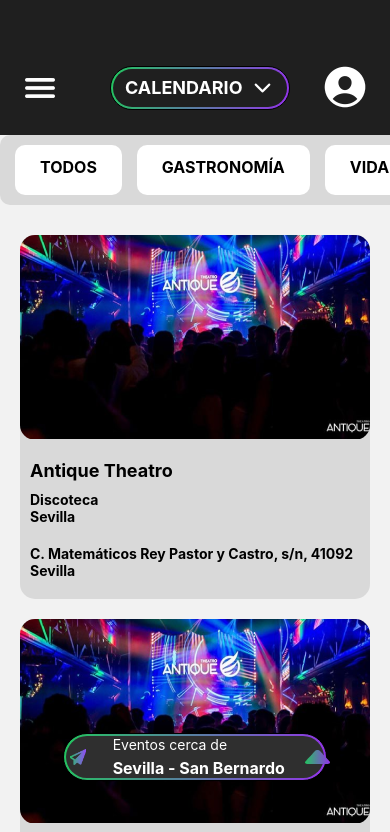
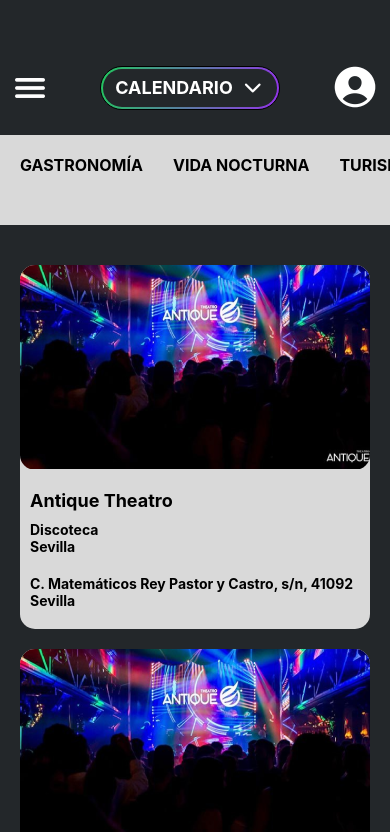
Before and after one commit to Guia-Social/GuiaSocial-Front, a React Native app: screen /Home in a window 390 px wide. Shown: the top 832 px of the page. Built offline with nearby package versions, Linux system fonts and the light colour scheme.

Commit message:
Diseño terminado

```diff
--- a/App.js
+++ b/App.js
@@ -4,7 +4,7 @@
 import { createStackNavigator } from '@react-navigation/stack';
 import { NavigationContainer } from '@react-navigation/native';
 import { CalendarScreen, GastronomiaScreen, HomeScreen, OpcionesScreen, ProfileScreen, SearchNearbyLocation, BuscarScreen,
-  AñadirScreen, TodosScreen, VidaNocturnaScreen } from './src/paginas/tabs/';
+  AñadirScreen, VidaNocturnaScreen } from './src/paginas/tabs/';
 import { TurismoScreen } from './src/paginas/tabs/TurismoScreen';
 import { MusicaScreen } from './src/paginas/tabs/MusicaScreen';
 import { TeatroYEspectaculoScreen } from './src/paginas/tabs/TeatroYEspectaculoScreen';
@@ -43,7 +43,6 @@
         <Stack.Screen name="SearchNearbyLocation" component={SearchNearbyLocation} />
         <Stack.Screen name="Buscar" component={BuscarScreen} />
         <Stack.Screen name="Añadir" component={AñadirScreen} />
-        <Stack.Screen name ="Todos" component={TodosScreen} />
         <Stack.Screen name ="Gastronomia" component={GastronomiaScreen} />
         <Stack.Screen name="vidaNocturna" component={VidaNocturnaScreen} />
         <Stack.Screen name="turismo" component={TurismoScreen} />
--- a/src/paginas/tabs/GastronomiaScreen.js
+++ b/src/paginas/tabs/GastronomiaScreen.js
@@ -10,7 +10,6 @@
 
   // Clasificaciones de restaurantes
   const categorias = [
-    'Todos',
     'Asiatica',
     'Mediterranea',
     'Vegetariana',
--- a/src/paginas/tabs/HomeScreen.js
+++ b/src/paginas/tabs/HomeScreen.js
@@ -40,8 +40,8 @@
 
   return (
     <>
+    <View style={styles.container}>
       <View style={styles.header}>
-        <View style={styles.headerLeft}>
           <TouchableOpacity style={styles.menuButton} onPress={() => navigation.navigate('Opciones')}>
             <Ionicons name="menu" size={40} color="#fff"></Ionicons>
           </TouchableOpacity>
@@ -58,7 +58,6 @@
               <Ionicons name="chevron-down" size={24} color="#fff"></Ionicons>
             </TouchableOpacity>
           </LinearGradient>
-        </View>
 
         <TouchableOpacity style={styles.profileButton} onPress={() => navigation.navigate('Perfil')}>
           <Ionicons name="person-circle" size={50} color="#fff"></Ionicons>
@@ -71,9 +70,7 @@
         showsHorizontalScrollIndicator={false}
         contentContainerStyle={styles.eventCategories}
       >
-        <TouchableOpacity style={styles.eventCategoryButton} onPress={() => navigation.navigate('Todos')}>
-          <Text style={styles.eventCategoryButtonText}>TODOS</Text>
-        </TouchableOpacity>
+
         <TouchableOpacity style={styles.eventCategoryButton} onPress={() => navigation.navigate('Gastronomia')}>
           <Text style={styles.eventCategoryButtonText}>GASTRONOMÍA</Text>
         </TouchableOpacity>
@@ -111,7 +108,7 @@
           ))}
         </View>
       </ScrollView>
-
+  </View>
       {/* Boton localizaciones cercanas */}
       <View style={styles.buttonLocation}>
         {/* Degradado aplicado al borde del calendario */}
@@ -121,22 +118,22 @@
           end={{ x: 1, y: 1 }}
           style={styles.gradientBorder}
         >
-          <View style={styles.backgroundContainer}>
+          <TouchableOpacity style={styles.backgroundContainer} onPress={() => navigation.navigate('SearchNearbyLocation')}>
             <Image
               source={require('../../../assets/direccion-vector.png')}
               style={styles.iconLocationImage}
             />
-            <TouchableOpacity style={styles.containerTextButton} onPress={() => navigation.navigate('SearchNearbyLocation')}>
+            <View style={styles.containerTextButton} >
               <Text style={styles.nearEvents}>Eventos cerca de</Text>
               <Text style={styles.nearEventsLocation}>Sevilla - San Bernardo</Text>
-            </TouchableOpacity>
+            </View>
             <View style={styles.iconArrowUpImageContainer}>
               <Image
                 source={require('../../../assets/flecha.png')}
                 style={styles.iconArrowUpImage}
               />
             </View>
-          </View>
+          </TouchableOpacity>
         </LinearGradient>
       </View>
     </>
@@ -154,26 +151,17 @@
     justifyContent: 'space-between',
     alignItems: 'center',
     paddingTop: 60,
-    paddingHorizontal: 20,
+    paddingHorizontal: 10,
     paddingBottom: 20,
-    backgroundColor: '#1F1F1F',
-  },
-
-  headerLeft: {
-    flexDirection: 'row',
-    alignItems: 'center',
-  },
-
-  menuButton: {
-    marginRight: 50,
+    backgroundColor: '#23272A',
   },
 
   gradientBorder: {
     flexDirection: 'row',
     alignItems: 'center',
-    backgroundColor: '#1F1F1F',
+    backgroundColor: '#23272A',
     borderWidth: 1,
-    borderRadius: 30,
+    borderRadius: 100,
     paddingVertical: 2,
     paddingHorizontal: 2,
   },
@@ -182,7 +170,7 @@
     flexDirection: 'row',
     alignItems: 'center',
     justifyContent: 'center',
-    backgroundColor: '#1F1F1F',
+    backgroundColor: '#23272A',
     borderRadius: 30,
     paddingVertical: 6,
     paddingHorizontal: 12,
@@ -198,29 +186,26 @@
   eventCategories: {
     flexDirection: 'row',
     backgroundColor: '#D9D9D9',
-    paddingVertical: 10,
-    borderRadius: 10,
-    paddingHorizontal: 15,
-    marginBottom: 10, // Añadimos espacio entre la cabecera y las categorías
+    paddingVertical: 20,
+    paddingHorizontal: 5,
+    marginBottom: 20,
   },
 
   eventCategoryButton: {
-    paddingVertical: 12,
-    paddingHorizontal: 25,
+    paddingHorizontal: 15,
     borderRadius: 10,
-    marginRight: 15, // Espacio entre los botones
-    backgroundColor: '#ffffff', // Fondo blanco para los botones
-    justifyContent: 'center', // Centra el contenido dentro del botón
-    alignItems: 'center', // Asegura que el texto esté centrado
-    height: 50, // Asegura que los botones tengan una altura fija
+    marginRight: 0,
+    justifyContent: 'center',
+    alignItems: 'center',
+    height: 50,
   },
 
   eventCategoryButtonText: {
-    color: '#000000',  // Color de texto negro
+    color: '#000000',
     fontSize: 16,
     fontWeight: 'bold',
-    textAlign: 'center',  // Centra el texto dentro del botón
-    flex: 1, // Asegura que el texto ocupe todo el espacio disponible
+    textAlign: 'center',
+    flex: 1,
   },
 
   eventList: {
@@ -272,69 +257,61 @@
 
   /* Estilos boton localizacion cercana */
   buttonLocation: {
-    borderRadius: 50,
+    position: 'absolute',
+    bottom: 20,
+    left: '5%',
+    width: '90%',
+    borderRadius: 100,
     overflow: 'hidden',
     alignItems: 'center',
     justifyContent: 'center',
     flexDirection: 'row',
-    position: 'fixed',
-    bottom: '7%',
-    width: '90%',
-    left: '5%',
-    borderWidth: 1,
-    borderColor: 'transparent',
-    paddingVertical: 3,
-    paddingHorizontal: 3,
-    zIndex: 10000,
+    zIndex: 1000,
   },
 
-  nearByLocationsContainerButton: {
-    flexDirection: 'row',
-    alignItems: 'center',
-    justifyContent: 'space-between',
-    width: '100%',
-    backgroundColor: '#2F2F2F',
-    borderRadius: 50,
-    paddingHorizontal: 35,
-    paddingVertical: 15,
-  },
 
   backgroundContainer: {
     flexDirection: 'row',
-    justifyContent: 'center',
     alignItems: 'center',
-    backgroundColor: '#2F2F2F',
-    borderRadius: 50,
+    backgroundColor: '#23272A',
+    borderRadius: 100,
+    paddingVertical: 10,
+    paddingHorizontal: 16,
   },
 
-  containerTextButton: {
-    flexDirection: 'column', // Organiza los textos en una columna
-    alignItems: 'flex-start', // Centra los textos horizontalmente
-    justifyContent: 'flex-start', // Centra los textos verticalmente dentro del contenedor
-    marginHorizontal: 7, // Espaciado horizontal
-    width: '80%', // Ancho del contenedor de texto
-  },
 
   nearEvents: {
     fontSize: 14,
     color: '#fff',
     fontWeight: 'normal',
-    marginBottom: 5, // Espacio entre las líneas de texto
-    textAlign: 'center', // Centra el texto en la línea
-    marginLeft: 20,
+    marginBottom: 5,
   },
 
   nearEventsLocation: {
-    fontSize: 16,
+    fontSize: 18,
     color: '#fff',
     fontWeight: 'bold',
-    textAlign: 'center', // Centra el texto en la línea
-    marginLeft: 20,
   },
 
-  iconLocationImage: {
-    width: 16,   // Reducir el tamaño del icono
-    height: 16,  // Reducir el tamaño del icono
-    marginLeft: 10,
-  },
+
+iconLocationImage: {
+  width: 24,
+  height: 24,
+  resizeMode: 'contain',
+  marginRight: 20,
+},
+
+
+iconArrowUpImageContainer: {
+  justifyContent: 'center',
+  alignItems: 'center',
+  padding: 8,
+},
+
+iconArrowUpImage: {
+  width: 24,
+  height: 18,
+  resizeMode: 'contain',
+  marginLeft: 12,
+},
 });
--- a/src/paginas/tabs/MusicaScreen.js
+++ b/src/paginas/tabs/MusicaScreen.js
@@ -10,7 +10,6 @@
 
   // Clasificaciones de restaurantes
   const categorias = [
-    'Todos',
     'Directo',
     'Clásica',
     'Jazz',
--- a/src/paginas/tabs/TeatroYEspectaculoScreen.js
+++ b/src/paginas/tabs/TeatroYEspectaculoScreen.js
@@ -10,7 +10,6 @@
 
   // Clasificaciones de restaurantes
   const categorias = [
-    'Todos',
     'Teatro',
     'Cine',
     'Humor',
--- a/src/paginas/tabs/TodosScreen.js
+++ /dev/null
@@ -1,10 +0,0 @@
-import { View, Text } from 'react-native'
-import React from 'react'
-
-export function TodosScreen() {
-  return (
-    <View>
-      <Text>TodosScreen</Text>
-    </View>
-  )
-}
--- a/src/paginas/tabs/TurismoScreen.js
+++ b/src/paginas/tabs/TurismoScreen.js
@@ -10,7 +10,6 @@
 
   // Clasificaciones de restaurantes
   const categorias = [
-    'Todos',
     'Cultural',
     'Historico',
     'Sol y playa',
--- a/src/paginas/tabs/VidaNocturnaScreen.js
+++ b/src/paginas/tabs/VidaNocturnaScreen.js
@@ -33,7 +33,6 @@
 
   // Clasificaciones de restaurantes
   const categorias = [
-    'Todos',
     'Discotecas',
     'Conciertos',
     'Pub',
--- a/src/paginas/tabs/index.js
+++ b/src/paginas/tabs/index.js
@@ -4,7 +4,6 @@
 export { ProfileScreen } from './ProfileScreen';
 export { SearchNearbyLocation } from './SearchNearbyLocation';
 export { BuscarScreen } from './BuscarScreen';
-export { TodosScreen } from './TodosScreen';
 export { GastronomiaScreen } from './GastronomiaScreen';
 export { AñadirScreen } from './AñadirScreen';
 export { VidaNocturnaScreen } from './VidaNocturnaScreen';
```
